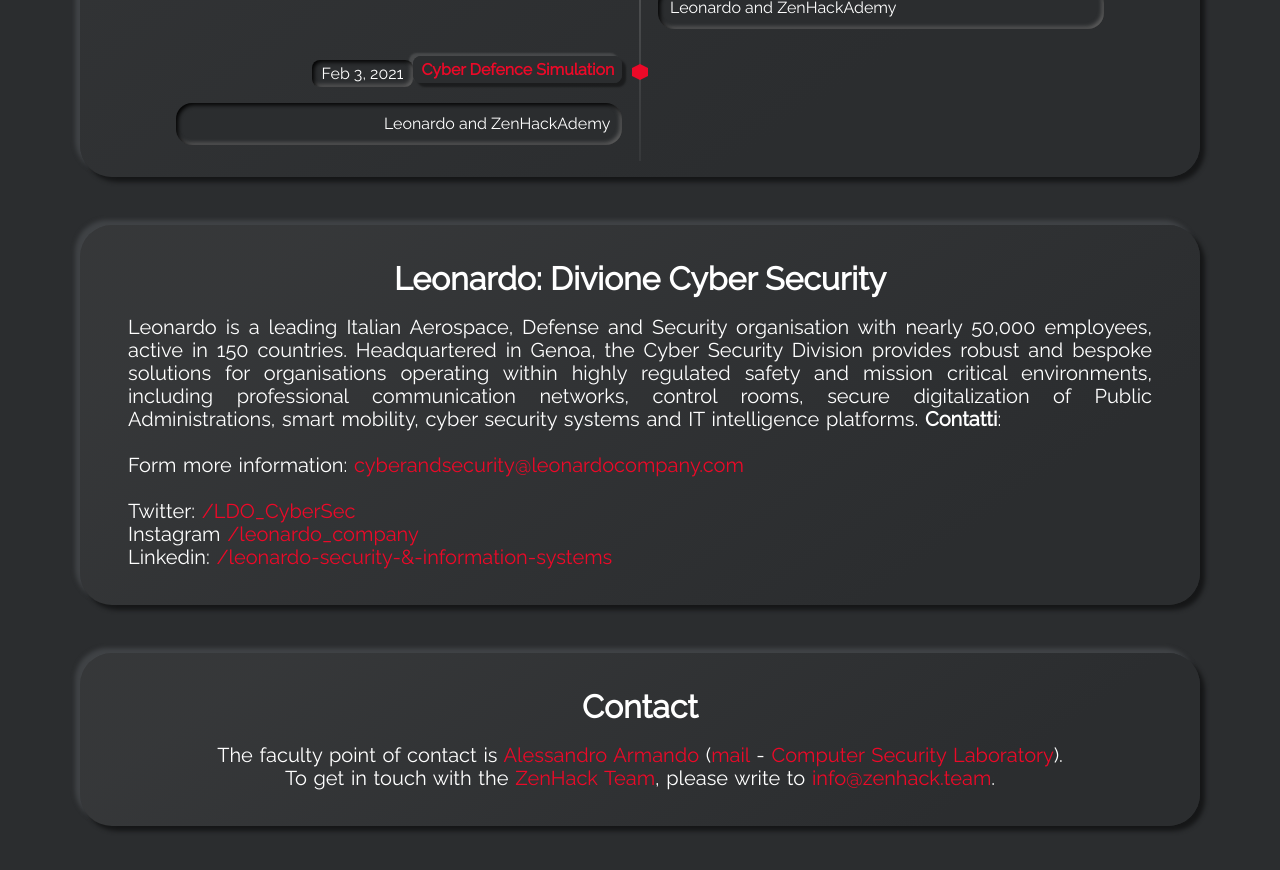
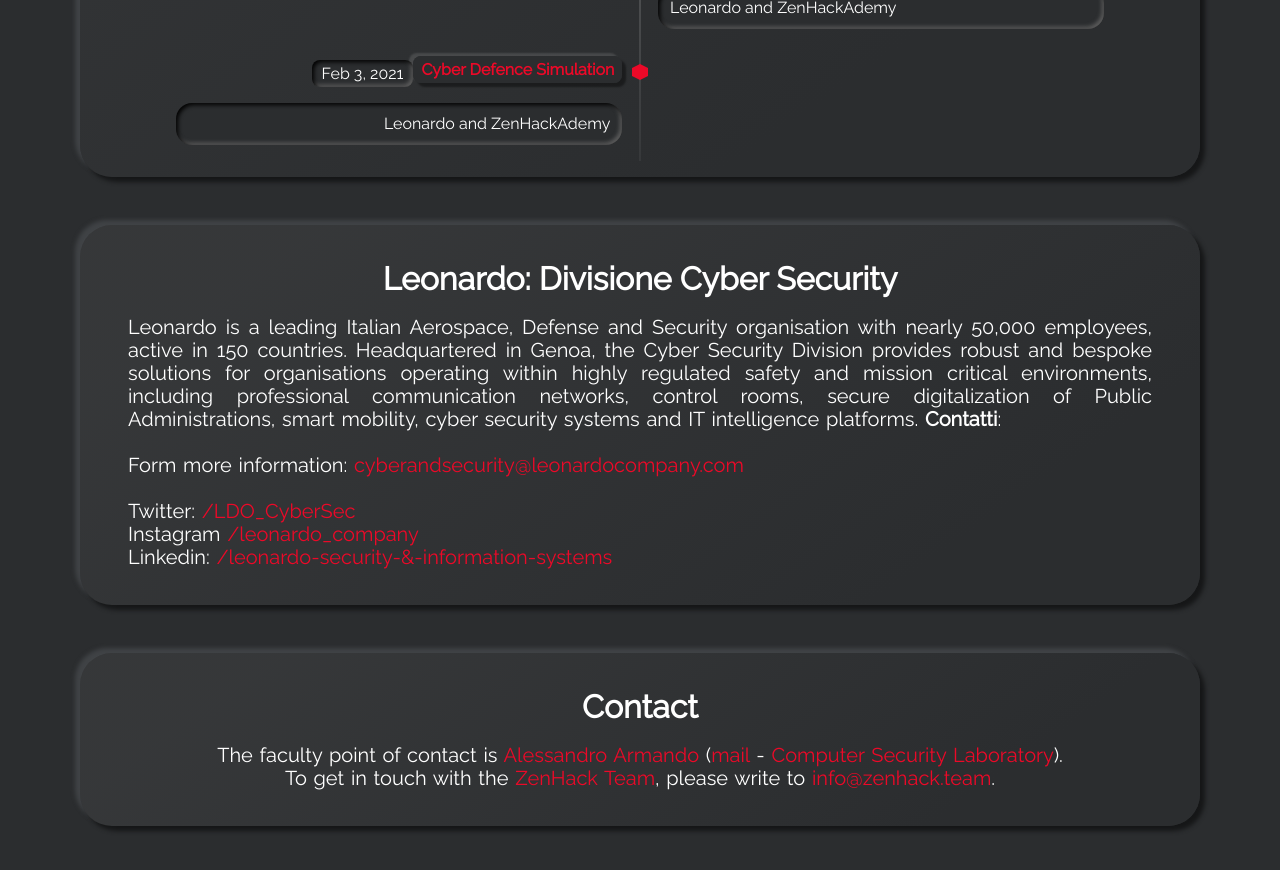
Before and after one commit to alessandroarmando/leonardo-unige-cyber, a Jekyll site: the page built from index.html, in a window 1280 px wide and 900 px high, scrolled down 3145 px. Shown: the top 870 px of the window. Built offline with Jekyll 4.4.1, drawn with Linux system fonts in a browser that asks for light colours.

Commit message:
*** empty log message ***

```diff
--- a/_includes/section-leonardo.html
+++ b/_includes/section-leonardo.html
@@ -1,4 +1,4 @@
-<h1 class="title">Leonardo: Divione Cyber Security</h1>
+<h1 class="title">Leonardo: Divisione Cyber Security</h1>
 <p class="description" data-aos="fade-down">
 
 Leonardo is a leading Italian Aerospace, Defense and Security organisation with nearly 50,000 employees, active in 150 countries.
```
